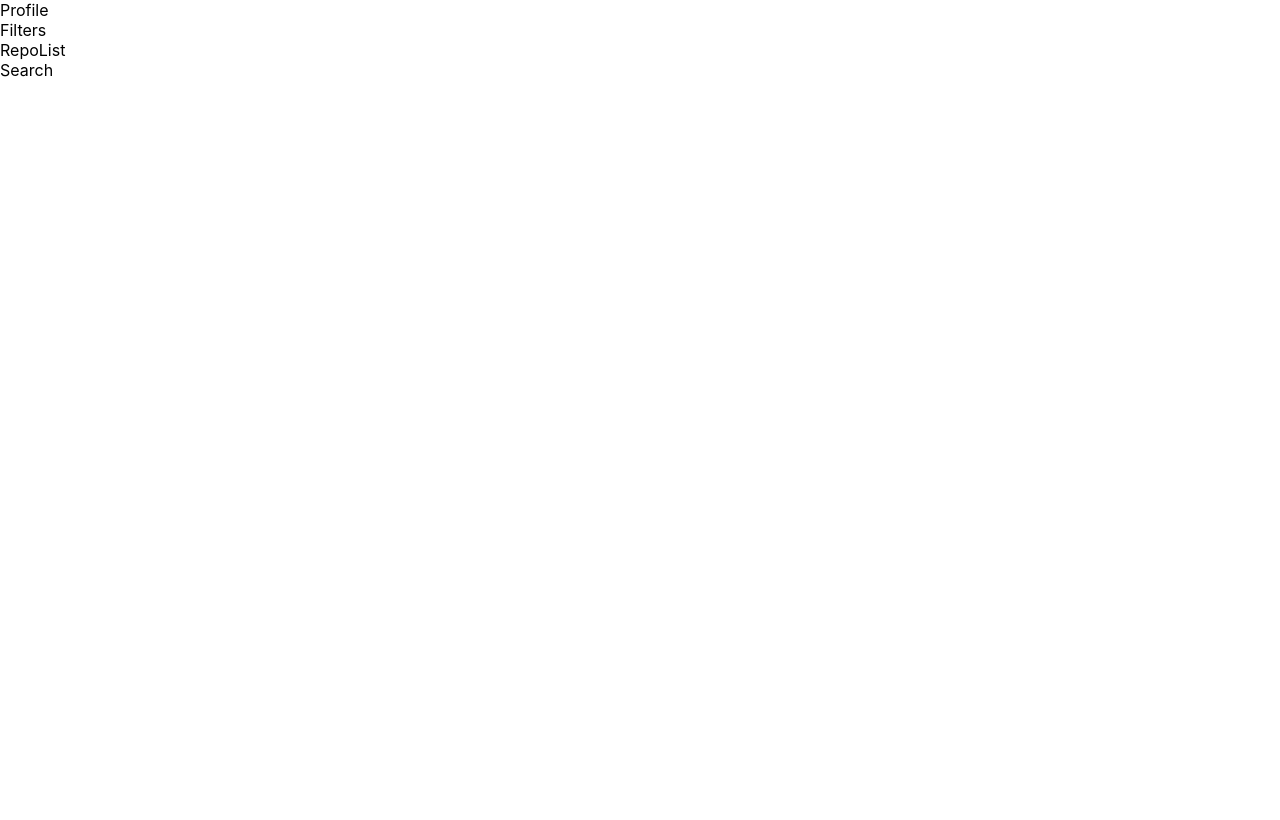
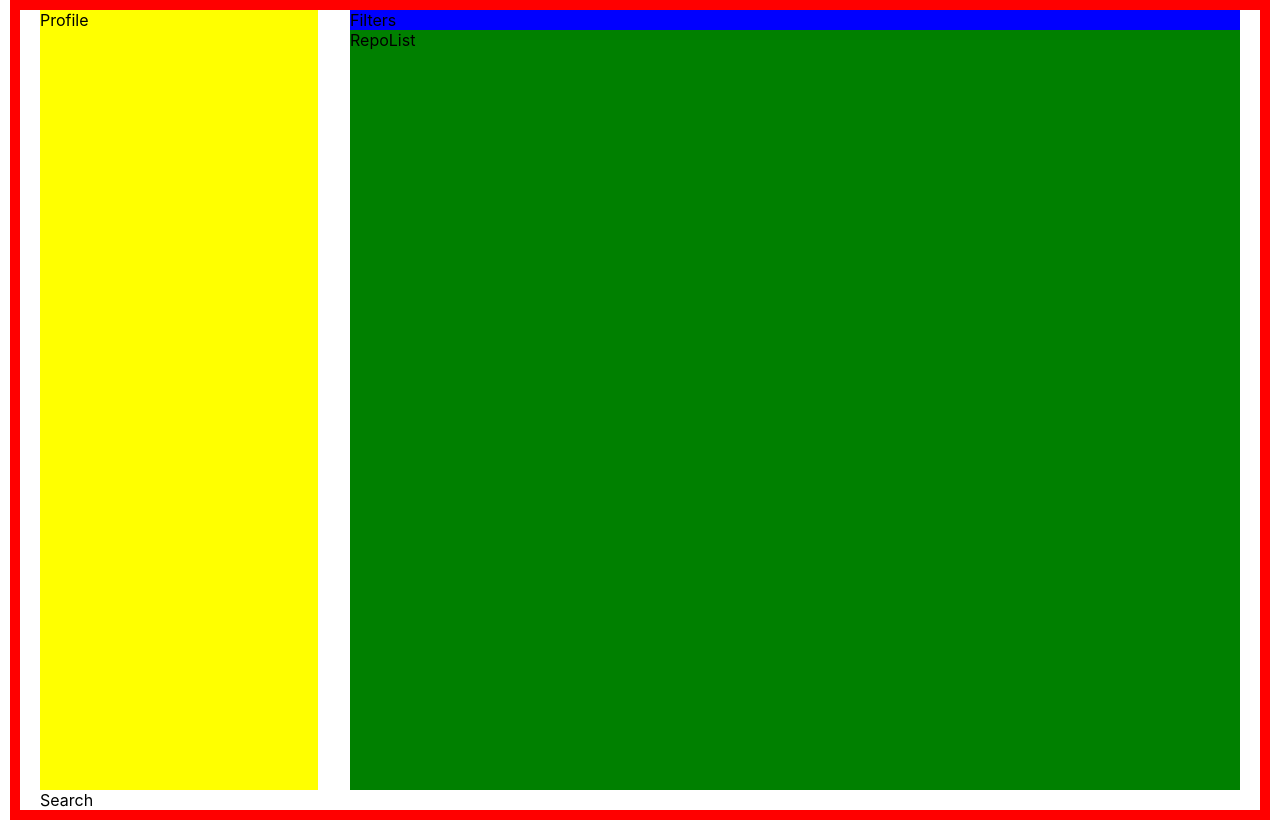
Before and after one commit to mauriciobrito7/git-list, a React (Create React App) app: page / in a window 1280 px wide. Built offline with nearby package versions, Linux system fonts and the light colour scheme.

Commit message:
feat: layout styled

```diff
--- a/src/components/filters.js
+++ b/src/components/filters.js
@@ -1,7 +1,8 @@
 import styled from 'styled-components'
 
 const FiltersStyled = styled.div`
-
+  grid-area: filters;
+  background: blue;
 `
 
 function Filters() {
--- a/src/components/layout.js
+++ b/src/components/layout.js
@@ -1,7 +1,18 @@
 import styled from 'styled-components'
 
 const LayoutStyled = styled.main`
-
+  min-block-size: 100vh;
+  margin: auto;
+  padding-inline: 20px;
+  max-inline-size: 75rem; // 1200px
+  @media screen and (min-width: 768px) {
+    display: grid;
+    border: 10px solid red;
+    grid-template-columns: 278px 1fr;
+    grid-template-rows: auto 1fr;
+    column-gap: 2rem;
+    grid-template-areas: "profile filters" "profile repo-list";
+  }
 `
 
 function Layout({children}) {
--- a/src/components/profile.js
+++ b/src/components/profile.js
@@ -1,7 +1,8 @@
 import styled from 'styled-components'
 
 const ProfileStyled = styled.div`
-
+  grid-area: profile;
+  background-color: yellow;
 `
 
 function Profile() {
--- a/src/components/repo-list.js
+++ b/src/components/repo-list.js
@@ -1,7 +1,8 @@
 import styled from 'styled-components'
 
 const RepoListStyled = styled.div`
-
+  grid-area: repo-list;
+  background: green;
 `
 
 function RepoList() {
```
